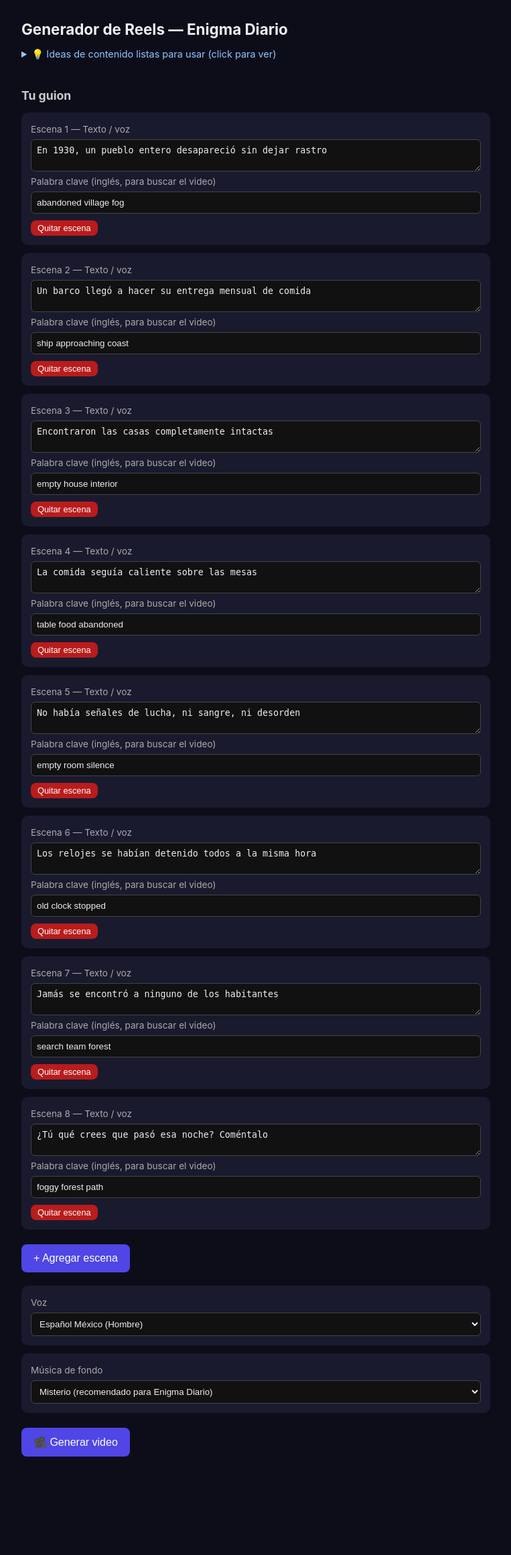
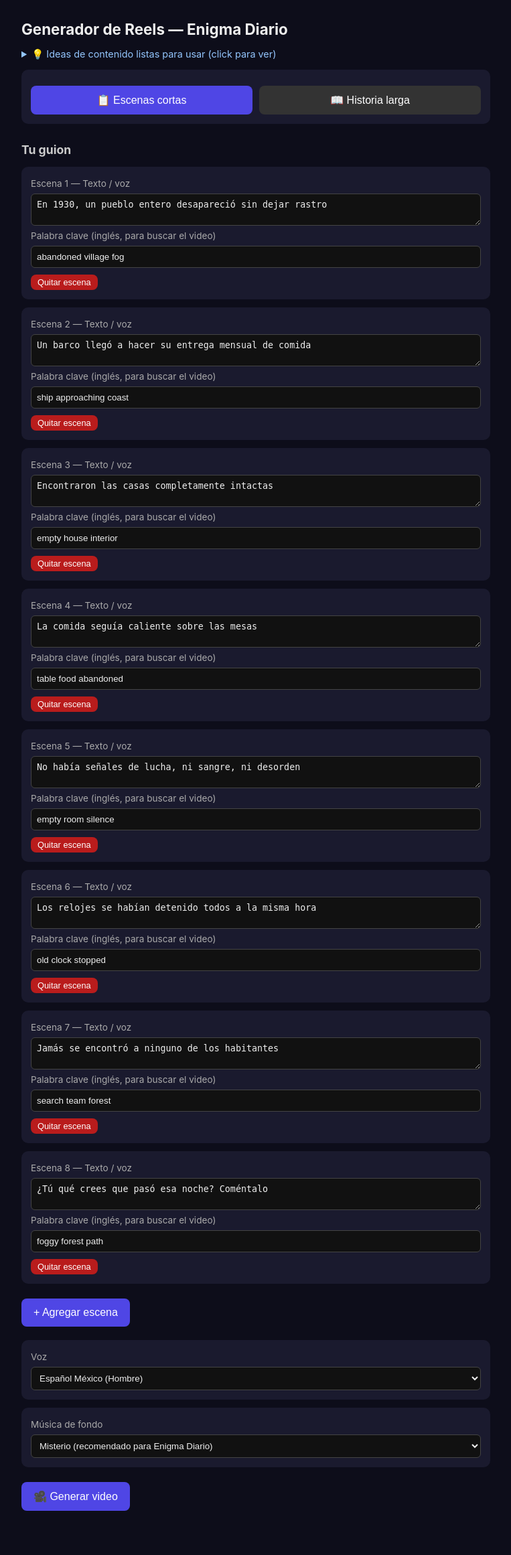
Before and after one commit to FrannyRD/Videoapp, a Flask app: page / in a window 1280 px wide. Shown: the whole page at 67% size, without its empty margins (258-1021 px from the left). Before the commit the page ends 2175 px from the top, so only its background shows below. Run offline with Flask 3, Linux system fonts and the light colour scheme.

Commit message:
Add files via upload

```diff
--- a/templates/index.html
+++ b/templates/index.html
@@ -37,6 +37,12 @@
     <div id="ideas"></div>
   </details>
 
+  <div class="scene" style="display:flex; gap:10px;">
+    <button type="button" id="tabScenesBtn" onclick="showTab('scenes')" style="flex:1;">📋 Escenas cortas</button>
+    <button type="button" id="tabStoryBtn" onclick="showTab('story')" style="flex:1; background:#333;">📖 Historia larga</button>
+  </div>
+
+  <div id="tabScenesPanel">
     <h2>Tu guion</h2>
     <div id="scenes"></div>
 
@@ -62,10 +68,49 @@
     </div>
 
     <button id="generateBtn" onclick="generateVideo()">🎥 Generar video</button>
+  </div>
+
+  <div id="tabStoryPanel" style="display:none;">
+    <h2>Historia larga (storytime)</h2>
+    <p style="color:#999; font-size:0.85rem;">Pega la historia completa (2-3 minutos narrados). Los subtítulos se sincronizan automáticamente con la voz, estilo meme. El fondo es un loop de 2-4 clips de ambiente — no necesitan combinar frase por frase.</p>
+    <div class="scene">
+      <label>Historia completa</label>
+      <textarea id="storyText" rows="10" placeholder="En diciembre de 1900, un barco se acercó a una pequeña isla escocesa..."></textarea>
+    </div>
+    <div class="scene">
+      <label>Palabras clave de fondo (inglés, 2-4, separadas por coma)</label>
+      <input type="text" id="storyKeywords" placeholder="lighthouse fog, stormy ocean waves, old door wooden, candle flame dark">
+    </div>
+    <div class="scene">
+      <label>Voz</label>
+      <select id="storyVoice">
+        <option value="mexico_hombre">Español México (Hombre)</option>
+        <option value="espana_hombre">Español España (Hombre)</option>
+        <option value="espana_mujer">Español España (Mujer)</option>
+      </select>
+    </div>
+    <div class="scene">
+      <label>Música de fondo</label>
+      <select id="storyMusic">
+        <option value="mystery">Misterio (recomendado para Enigma Diario)</option>
+        <option value="suspense">Suspenso</option>
+        <option value="epic">Épica</option>
+        <option value="none">Sin música</option>
+      </select>
+    </div>
+    <button id="generateStoryBtn" onclick="generateStoryVideo()">🎥 Generar historia</button>
+  </div>
 
   <div id="status"></div>
 
   <script>
+    function showTab(tab) {
+      document.getElementById("tabScenesPanel").style.display = tab === "scenes" ? "block" : "none";
+      document.getElementById("tabStoryPanel").style.display = tab === "story" ? "block" : "none";
+      document.getElementById("tabScenesBtn").style.background = tab === "scenes" ? "#4f46e5" : "#333";
+      document.getElementById("tabStoryBtn").style.background = tab === "story" ? "#4f46e5" : "#333";
+    }
+
     let sceneCount = 0;
 
     // ---------- Banco de ideas de contenido ----------
@@ -270,8 +315,56 @@
       }
     }
 
+    async function generateStoryVideo() {
+      const text = document.getElementById("storyText").value.trim();
+      const keywordsRaw = document.getElementById("storyKeywords").value.trim();
+      const keywords = keywordsRaw.split(",").map(k => k.trim()).filter(k => k);
+      const voice = document.getElementById("storyVoice").value;
+      const music = document.getElementById("storyMusic").value;
+      const statusEl = document.getElementById("status");
+      const btn = document.getElementById("generateStoryBtn");
+
+      if (text.length < 50) {
+        statusEl.className = "error";
+        statusEl.innerText = "Escribe la historia completa (mínimo ~50 caracteres).";
+        return;
+      }
+      if (keywords.length === 0) {
+        statusEl.className = "error";
+        statusEl.innerText = "Agrega al menos 1 palabra clave de fondo (lo ideal son 2-4).";
+        return;
+      }
+
+      btn.disabled = true;
+      statusEl.className = "";
+      statusEl.innerHTML = `⏳ Enviando... <div class="progress-wrap"><div class="progress-bar" id="bar" style="width:0%"></div></div>`;
+
+      try {
+        const resp = await fetch("/api/generate_story", {
+          method: "POST",
+          headers: { "Content-Type": "application/json" },
+          body: JSON.stringify({ text, keywords, voice, music })
+        });
+        const data = await resp.json();
+
+        if (!data.ok) {
+          statusEl.className = "error";
+          statusEl.innerText = "❌ Error: " + data.error;
+          btn.disabled = false;
+          return;
+        }
+
+        pollStatus(data.job_id, statusEl, btn);
+
+      } catch (err) {
+        statusEl.className = "error";
+        statusEl.innerText = "❌ Error de conexión: " + err.message;
+        btn.disabled = false;
+      }
+    }
+
     async function pollStatus(jobId, statusEl, btn) {
-      const maxAttempts = 90; // ~7.5 minutos máximo
+      const maxAttempts = 300; // ~20 minutos máximo (guiones largos de 8 escenas tardan más)
       let attempts = 0;
 
       const interval = setInterval(async () => {
@@ -293,7 +386,7 @@
           } else if (attempts >= maxAttempts) {
             clearInterval(interval);
             statusEl.className = "error";
-            statusEl.innerText = "⏱️ Está tardando demasiado. Revisa los logs en Render.";
+            statusEl.innerHTML = `⏱️ Está tardando más de lo esperado, pero puede seguir trabajando en el servidor.<br>Revisa en unos minutos: <a href="/api/status/${jobId}" target="_blank">/api/status/${jobId}</a>`;
             btn.disabled = false;
           } else {
             const pct = data.progress_pct || 0;
```
Lines whose indentation alone changed are shown as unchanged.
